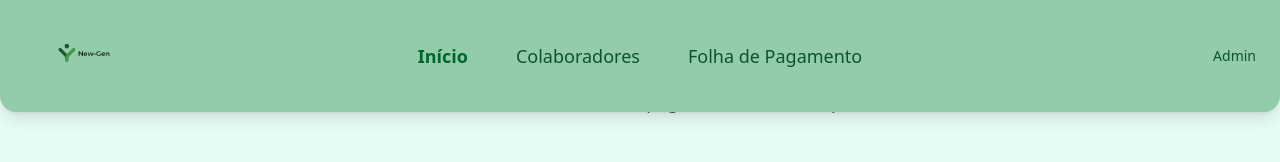
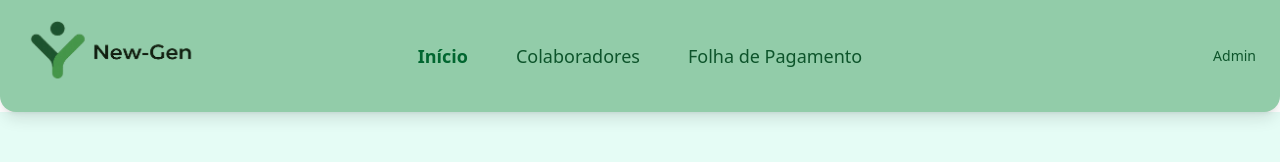
Before and after one commit to mafe39/NewGen_front, a React (Vite) app in the folder vite-project/: page / in a window 1280 px wide. Shown: the top 162 px of the page. Built offline with nearby package versions, Linux system fonts and the light colour scheme; no server answers.

Commit message:
fix: layout navbar

```diff
--- a/vite-project/src/App.tsx
+++ b/vite-project/src/App.tsx
@@ -18,9 +18,14 @@ import DeletarColaboradores from "./components/colaboradores/DeletarColaboradore
 function App() {
   return (
     <BrowserRouter>
+      {/* NAVBAR FIXA */}
       <Navbar />
 
-      <main className="min-h-screen flex flex-col ">
+      {/* ESPAÇADOR — evita a navbar “comer” o conteúdo */}
+      <div className="h-28" />
+
+      {/* CONTEÚDO */}
+      <main className="min-h-screen flex flex-col">
         <Routes>
           <Route path="/" element={<Home />} />
 
--- a/vite-project/src/components/Navbar.tsx
+++ b/vite-project/src/components/Navbar.tsx
@@ -1,5 +1,5 @@
 import { NavLink, Link } from "react-router-dom";
-import logo from "../assets/logo-newgen-escuro.png";
+import logo from "../assets/logo-newgen-escuro2.png";
 
 export function Navbar() {
   const menuItems = [
```
